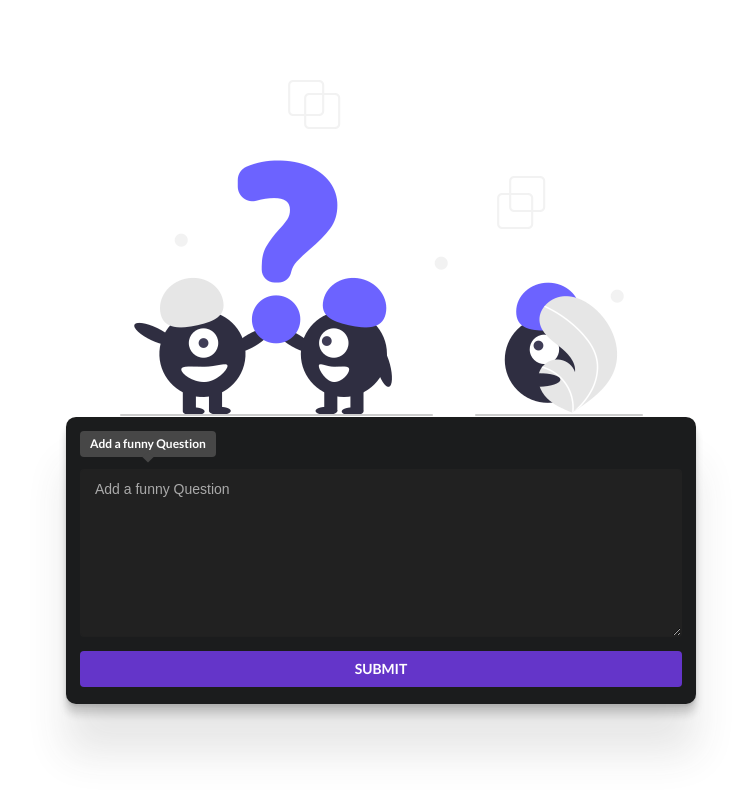
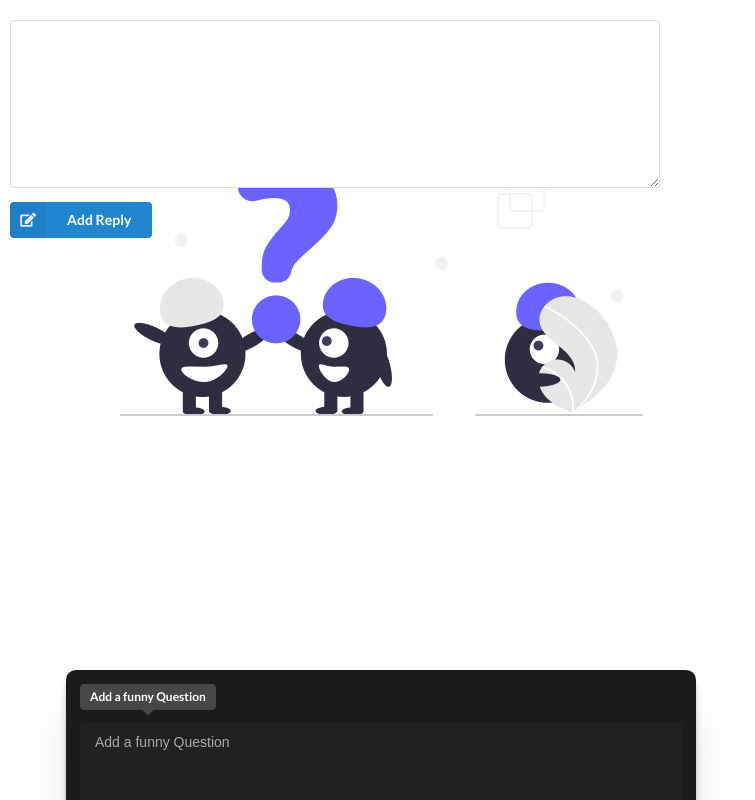
Before and after one commit to sushantThakur-personal/Three-page-application, a React (Create React App) app: page / in a window 1280 px wide. Shown: the top 800 px of the page, without its empty margins (0-755 px from the left). Built offline with nearby package versions, Linux system fonts and the light colour scheme.

Commit message:
added comment components

```diff
--- a/src/components/App.js
+++ b/src/components/App.js
@@ -1,4 +1,5 @@
 import React from "react";
+import UserComment from "./UserComment";
 
 import AddBlog from "./AddBlog";
 import '../styles/App.css'
@@ -8,7 +9,15 @@ class App extends React.Component {
     console.log(questionState);
   };
   render() {
-    return <AddBlog onSubmit={this.handleSubmit} />;
+    return (
+      <div>
+        <UserComment
+        />
+        < AddBlog onSubmit={this.handleSubmit} />
+
+      </div>
+
+    );
   }
 }
 
--- /dev/null
+++ b/src/components/UserComment.js
@@ -0,0 +1,62 @@
+import React from 'react'
+// import { Button, Comment, Form, Header } from 'semantic-ui-react'
+
+class UserComment extends React.Component {
+    constructor(props) {
+        super(props);
+        this.state = {
+            comments: [],
+        };
+    }
+
+
+    commentSection = () => {
+
+        return this.state.comments.map(() => {
+            return (
+                <div>
+                    <h3 className="ui dividing header">Comments</h3>
+                    <div className="comment">
+                        <div className="avatar">
+                            <img src="https://react.semantic-ui.com/images/avatar/small/matt.jpg" />
+                        </div><div className="content">
+                            <a className="author">Matt</a>
+                            <div className="metadata"><div>Today at 5:42PM</div>
+                            </div><div className="text">How artistic!</div>
+                            <div className="actions">
+                                <a className="">Reply</a>
+                            </div>
+                        </div>
+                    </div>
+                </div>
+            )
+        })
+
+    }
+
+    commentForm = () => {
+        return (
+            <form className="ui reply form">
+                <div className="field">
+                    <textarea rows="3"></textarea>
+                </div>
+                <button className="ui icon primary left labeled button">
+                    <i aria-hidden="true" className="edit icon"></i>Add Reply</button>
+            </form>)
+    }
+
+
+    render() {
+        return (
+            <div className="ui comments">
+                <div>{this.commentSection()}</div>
+                <div>{this.commentForm()}</div>
+            </div>
+
+        )
+    }
+}
+
+
+
+export default UserComment
```
Also changed, not shown: 1 other file (tests, documents, lock files or other folders).
